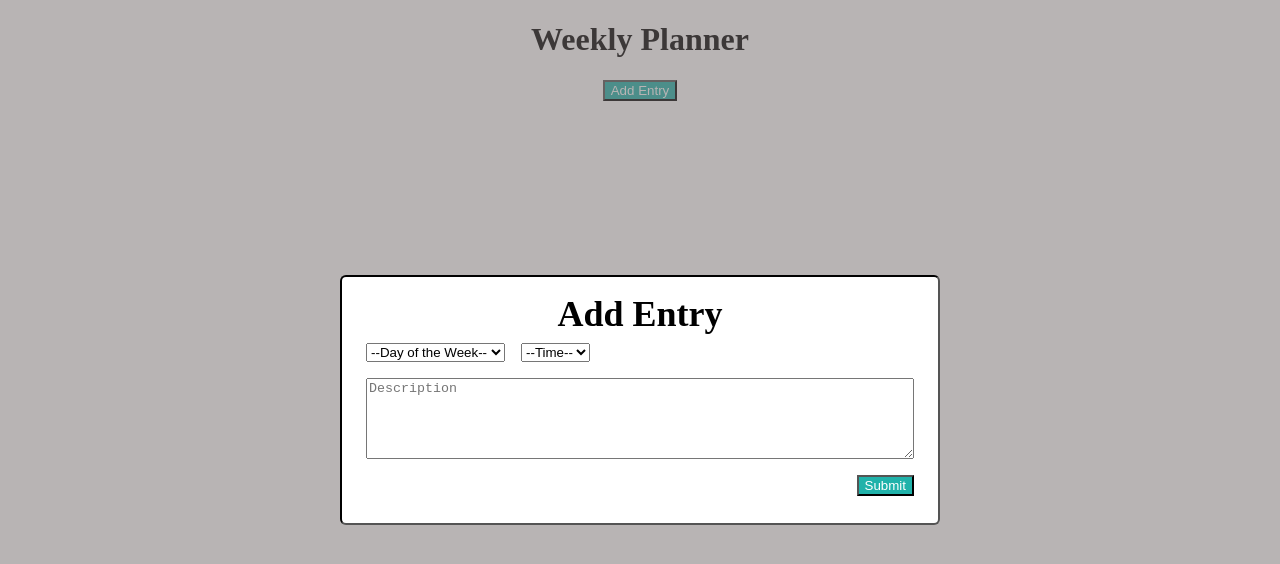
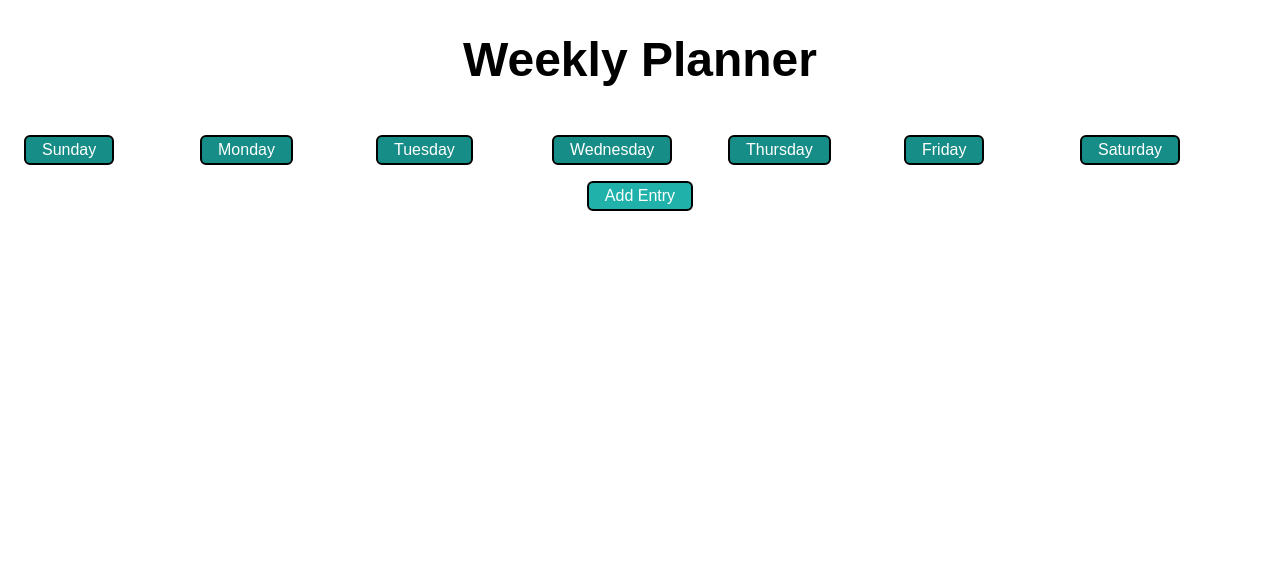
Before and after one commit to KiraHike/week-planner, a plain HTML site: page index.html in a window 1280 px wide. Drawn offline with Linux system fonts and the light colour scheme.

Commit message:
Added weekday buttons and styling

```diff
--- a/index.html
+++ b/index.html
@@ -1,17 +1,43 @@
 <!DOCTYPE html>
 <html lang="en">
+
 <head>
   <meta charset="UTF-8">
   <meta name="viewport" content="width=device-width, initial-scale=1.0">
   <title>Week Planner</title>
   <link rel="stylesheet" href="styles.css">
 </head>
+
 <body>
   <h1>Weekly Planner</h1>
   <div class="container">
+    <div class="row">
+      <div class="column-seventh">
+        <button class="button-day">Sunday</button>
+      </div>
+      <div class="column-seventh">
+        <button class="button-day">Monday</button>
+      </div>
+      <div class="column-seventh">
+        <button class="button-day">Tuesday</button>
+      </div>
+      <div class="column-seventh">
+        <button class="button-day">Wednesday</button>
+      </div>
+      <div class="column-seventh">
+        <button class="button-day">Thursday</button>
+      </div>
+      <div class="column-seventh">
+        <button class="button-day">Friday</button>
+      </div>
+      <div class="column-seventh">
+        <button class="button-day">Saturday</button>
+      </div>
+
+    </div>
     <button class="button-add-entry">Add Entry</button>
   </div>
-  <div class="modal view">
+  <div class="modal view hidden">
     <div class="modal-container">
       <div class="modal-box">
         <h2>Add Entry</h2>
@@ -66,4 +92,5 @@
   </div>
   <script src="main.js"></script>
 </body>
+
 </html>
--- a/styles.css
+++ b/styles.css
@@ -1,14 +1,18 @@
 * {
   box-sizing: border-box;
+  font-family: Arial, Helvetica, sans-serif;
+  font-size: 1rem;
 }
 
 h1 {
   text-align: center;
+  font-size: 3rem;
 }
 
 h2 {
   text-align: center;
   margin: 0;
+  font-size: 2rem;
 }
 
 .container {
@@ -37,7 +41,7 @@ h2 {
 
 .modal-box {
   width: 600px;
-  height: 250px;
+  height: 325px;
   background-color: white;
   border: 2px inset black;
   border-radius: 6px;
@@ -48,7 +52,8 @@ h2 {
 }
 
 .row {
-  padding: 0.5rem;
+  display: flex;
+  padding: 1rem;
   width: 100%;
 }
 
@@ -61,9 +66,16 @@ h2 {
 .column-full.right {
   justify-content: flex-end;
 }
+.column-seventh {
+  display: flex;
+  width: calc(100% / 7);
+
+}
 
 select {
   margin-right: 1rem;
+  padding: 0.25rem 0.5rem;
+  border: 2px solid black;
 }
 
 textarea {
@@ -74,4 +86,16 @@ button {
   cursor: pointer;
   background-color: lightseagreen;
   color: white;
+  padding: 0.25rem 1rem;
+
 }
+
+textarea,
+button {
+  border-radius: 6px;
+  border: 2px solid black;
+}
+.button-day {
+  background-color: rgb(23, 141, 135);
+
+}
```
Lines whose indentation alone changed are shown as unchanged.
